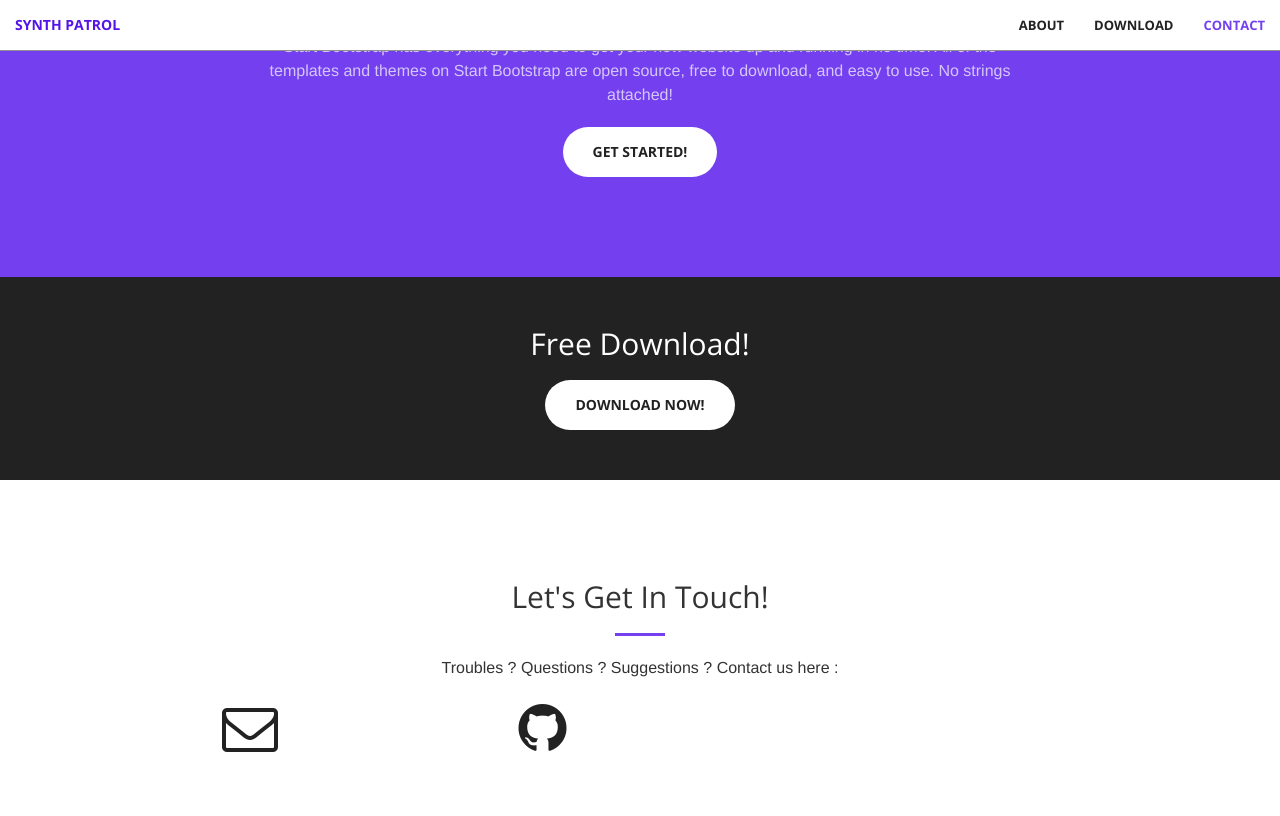
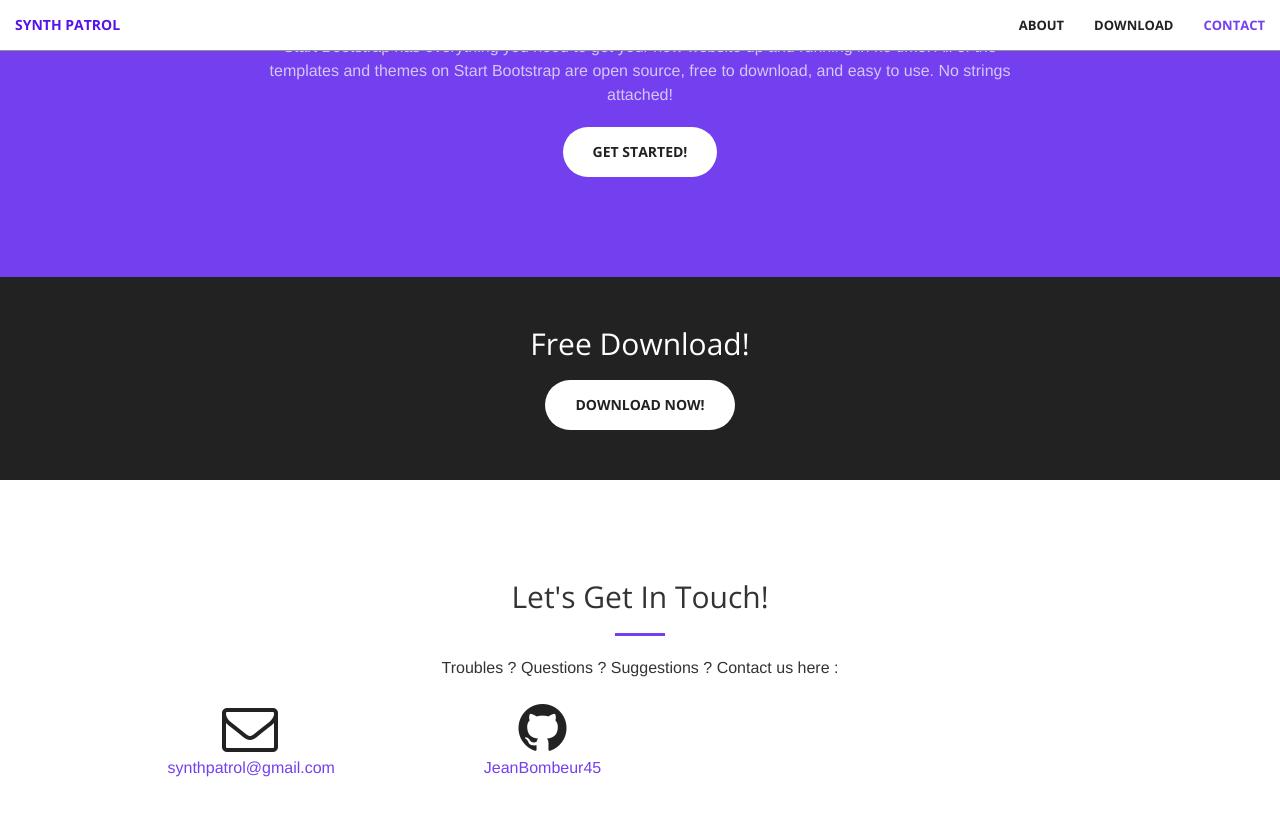
Before and after one commit to JeanBombeur45/Synth-Patrol, a Jekyll site: the page built from index.html, in a window 1280 px wide and 900 px high, scrolled down 1008 px. Shown: the top 816 px of the window. Built offline with Jekyll 4.4.1, drawn with Linux system fonts in a browser that asks for light colours.

Commit message:
Update _config.yml

```diff
--- a/_config.yml
+++ b/_config.yml
@@ -1,12 +1,12 @@
 # Site settings
 title:
-email:
+email: synthpatrol@gmail.com
 description: > # this means to ignore newlines until "baseurl:"
 baseurl: "" # the subpath of your site, e.g. /blog/
-url: "" # the base hostname & protocol for your site
+url: "synthpatrol.space" # the base hostname & protocol for your site
 
 twitter_username:
-github_username:
+github_username: JeanBombeur45
 
 # Build settings
 markdown: kramdown
```
